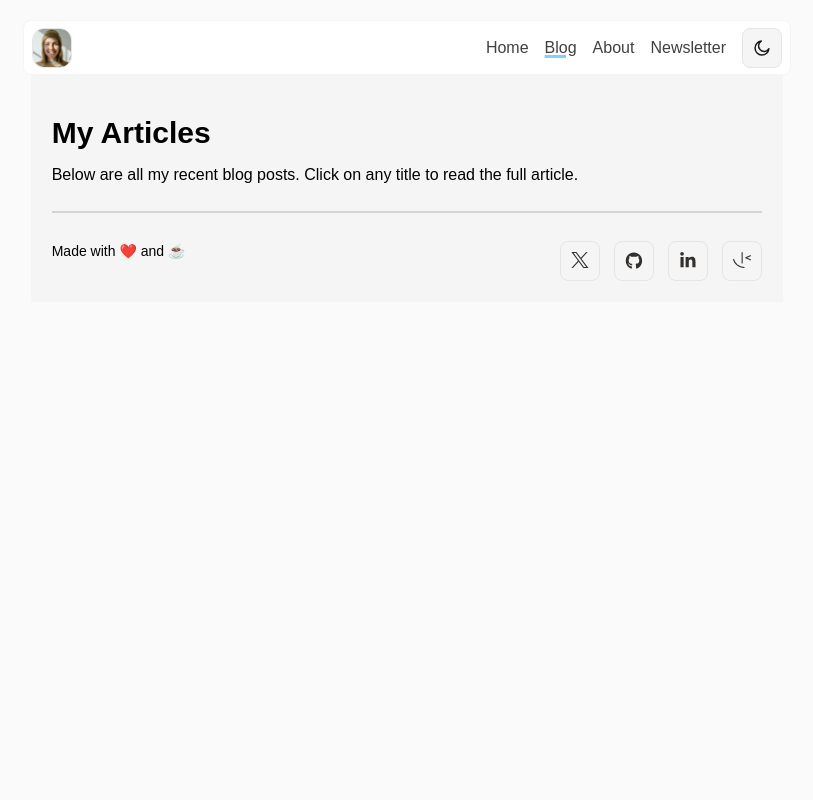
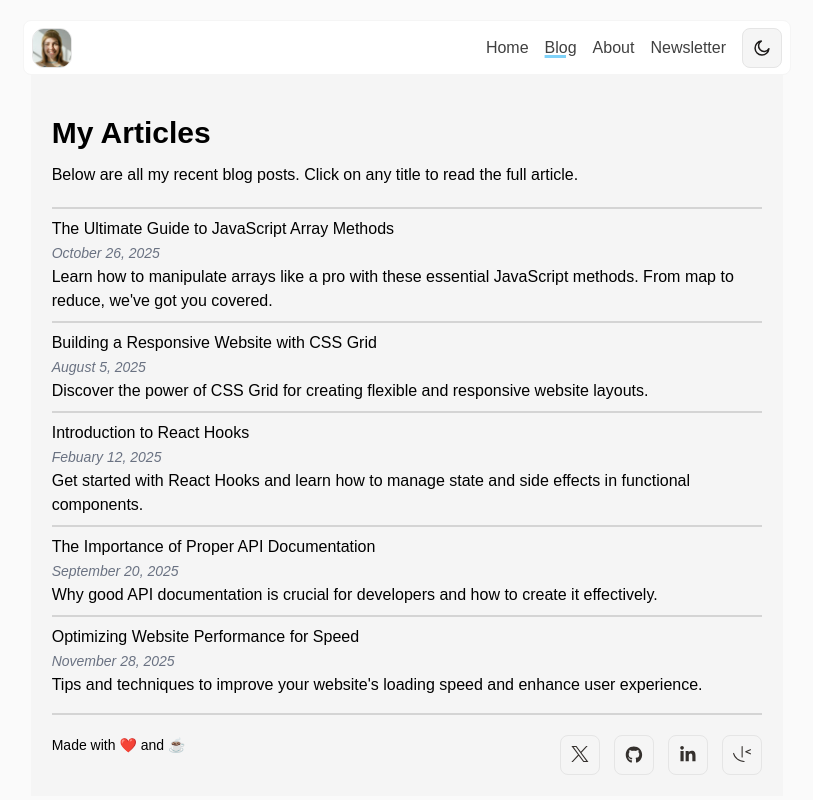
Before and after one commit to valts08/personal_blog, a React (Vite) app: page /blog in a window 1280 px wide. Shown: the whole page, without its empty margins (233-1046 px from the left). Built offline with nearby package versions, Linux system fonts and the light colour scheme.

Commit message:
ArticleItem now renders additional content depending on page

```diff
--- a/src/components/ArticleItem.tsx
+++ b/src/components/ArticleItem.tsx
@@ -1,7 +1,7 @@
 import { Link } from "react-router-dom";
 import ArticleItemType from "../types/ArticleItemType";
 
-const ArticleItem = (article: ArticleItemType) => {
+const ArticleItem = ({ article, type }: {article: ArticleItemType, type?: string}) => {
     const months = new Map([
         [0,"January"],
         [1,"Febuary"],
@@ -25,15 +25,19 @@ const ArticleItem = (article: ArticleItemType) => {
         return `${months.get(publishedMonth)} ${publishedDate}, ${publishedYear}`
     }
 
-
-
     return (
-        <li className="pb-2">
+        <>
+        {type === 'blog' && <div className='border border-neutral-300'></div>}
+        <li className="py-2">
             <h1 className="font-medium">
                 <Link to="/" className="hover:text-gray-700 hover:underline focus:p-[1px] focus:border-2 focus:rounded-md focus:border-sky-600">{article.title}</Link>
             </h1>
             <span className="text-gray-500 italic text-sm">{getFullDate(article.date)}</span>
+            {type === 'blog' && (
+                <span className="block">{article.excerpt}</span>
+            )}
         </li>
+        </>
     )
 }
 
--- a/src/components/ArticleList.tsx
+++ b/src/components/ArticleList.tsx
@@ -1,5 +1,6 @@
 import ArticleItem from "./ArticleItem";
 import ArticleItemType from "../types/ArticleItemType";
+import { useEffect, useState } from "react";
 
 interface ArticleListProps {
     articles: ArticleItemType[]
@@ -7,11 +8,18 @@ interface ArticleListProps {
 
 const ArticleList = ({ articles }: ArticleListProps) => {
 
+    const [page, setPage] = useState('')
+
+    useEffect(() => {
+        const href = window.location.href
+        setPage(href.substring(href.lastIndexOf(`/`) + 1, href.length))
+    }, [])
+
     return (
         <ul className="my-2">
-            {articles && articles.map(article  => {
-                return <ArticleItem key={article.id} {...article} />
-            })}
+            {articles && articles.map(article  =>
+                <ArticleItem key={article.id} article={{...article}} type={page} />
+            )}
         </ul>
     )
 }
--- a/src/components/Footer.tsx
+++ b/src/components/Footer.tsx
@@ -3,6 +3,8 @@ import LogoImg from "./LogoImg";
 const Footer = () => {
 
     return (
+        <>
+            <div className='border border-neutral-300'></div>
             <footer className='pt-5 mb-5'>
                 <div className='flex justify-between'>
                     <span className='text-sm justify-self-start'>Made with ❤️ and ☕</span>
@@ -14,6 +16,7 @@ const Footer = () => {
                     </div>
                 </div>
             </footer>
+        </>
     )
 }
 
--- a/src/components/Navbar.tsx
+++ b/src/components/Navbar.tsx
@@ -14,16 +14,16 @@ const Navbar = () => {
                 <img className="mx-auto border-1 rounded-xl border-neutral-200" src="/images/image-avatar.jpg" alt="profile-image" />
             </Link>
             <div className="flex gap-x-4 items-center">
-                <NavLink to="/" className={({ isActive, isPending }) => {
+                <NavLink to="/" className={({ isActive }) => {
                     return isActive ? activeLinkStyles : hoverLinkStyles
                 }}> Home</NavLink>
-                <NavLink to="/blog" className={({ isActive, isPending }) => {
+                <NavLink to="/blog" className={({ isActive }) => {
                     return isActive ? activeLinkStyles : hoverLinkStyles
                 }}> Blog</NavLink>
-                <NavLink to="/about" className={({ isActive, isPending }) => {
+                <NavLink to="/about" className={({ isActive }) => {
                     return isActive ? activeLinkStyles : hoverLinkStyles
                 }}> About</NavLink>
-                <NavLink to="/newsletter" className={({ isActive, isPending }) => {
+                <NavLink to="/newsletter" className={({ isActive }) => {
                     return isActive ? activeLinkStyles : hoverLinkStyles
                 }}> Newsletter</NavLink>
                 <button
--- a/src/pages/blog/Blog.tsx
+++ b/src/pages/blog/Blog.tsx
@@ -1,3 +1,6 @@
+import { mockArticles } from '../../utils/mockArticles';
+import ArticleList from "../../components/ArticleList";
+
 const Blog = () => {
 
     return (
@@ -6,7 +9,7 @@ const Blog = () => {
                 <h1 className="text-3xl font-bold pb-3">My Articles</h1>
                 <p>Below are all my recent blog posts. Click on any title to read the full article.</p>
             </article>
-            <div className='mt-3 mb-2 border border-neutral-300'></div>
+            <ArticleList articles={mockArticles}/>
         </section>
     );
 }
--- a/src/pages/home/Home.tsx
+++ b/src/pages/home/Home.tsx
@@ -30,7 +30,6 @@ const Home = () => {
                 </div>
                 <Link to="/" className='underline underline-offset-3 decoration-2 decoration-sky-500/50 hover:text-gray-600'>View all articles</Link>
             </article>
-            <div className='border border-neutral-300'></div>
         </section>
     );
 }
```
Lines whose indentation alone changed are shown as unchanged.
